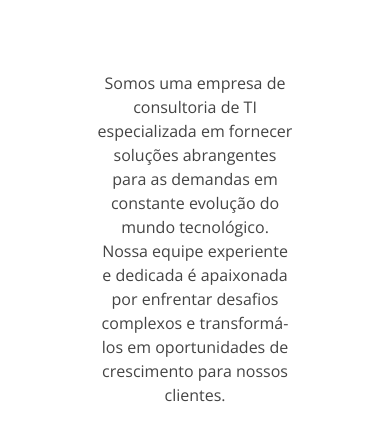
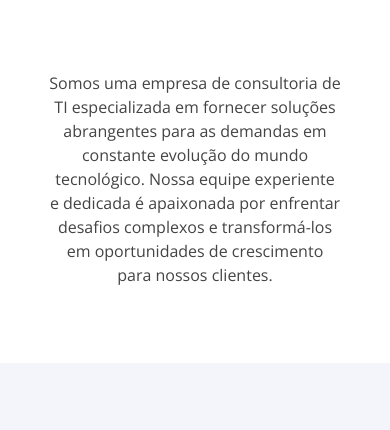
Before and after one commit to filipececcon/edg3-website, a website: page index.html in a window 390 px wide. Shown: the part 371-801 px from the top of the page. Drawn offline with nearby package versions, Linux system fonts and the light colour scheme.

Commit message:
ajuste iphone

```diff
--- a/index.html
+++ b/index.html
@@ -99,15 +99,15 @@
 
     <!-- ======= About Us Section ======= -->
     <section  id="about" class="about">
-      <div class="" data-aos="fade-up">
+      <div data-aos="fade-up">
 
         <div class="section-title">
           <h2>Sobre Nós</h2>
         </div>
 
         <div class="row">
-          <div class="w-100 d-flex justify-content-center col-lg-8 col-sm-8 col-md-8 pt-4 pt-lg-0 text-center">
-            <div  class="w-50">
+          <div class="w-100 d-flex justify-content-center col-lg-8 col-sm-12 col-md-8 pt-4 text-center">
+            <div class="w-75">
               <p>
                 Somos uma empresa de consultoria de TI especializada em fornecer soluções
                 abrangentes para as demandas em constante evolução do mundo tecnológico.
```
